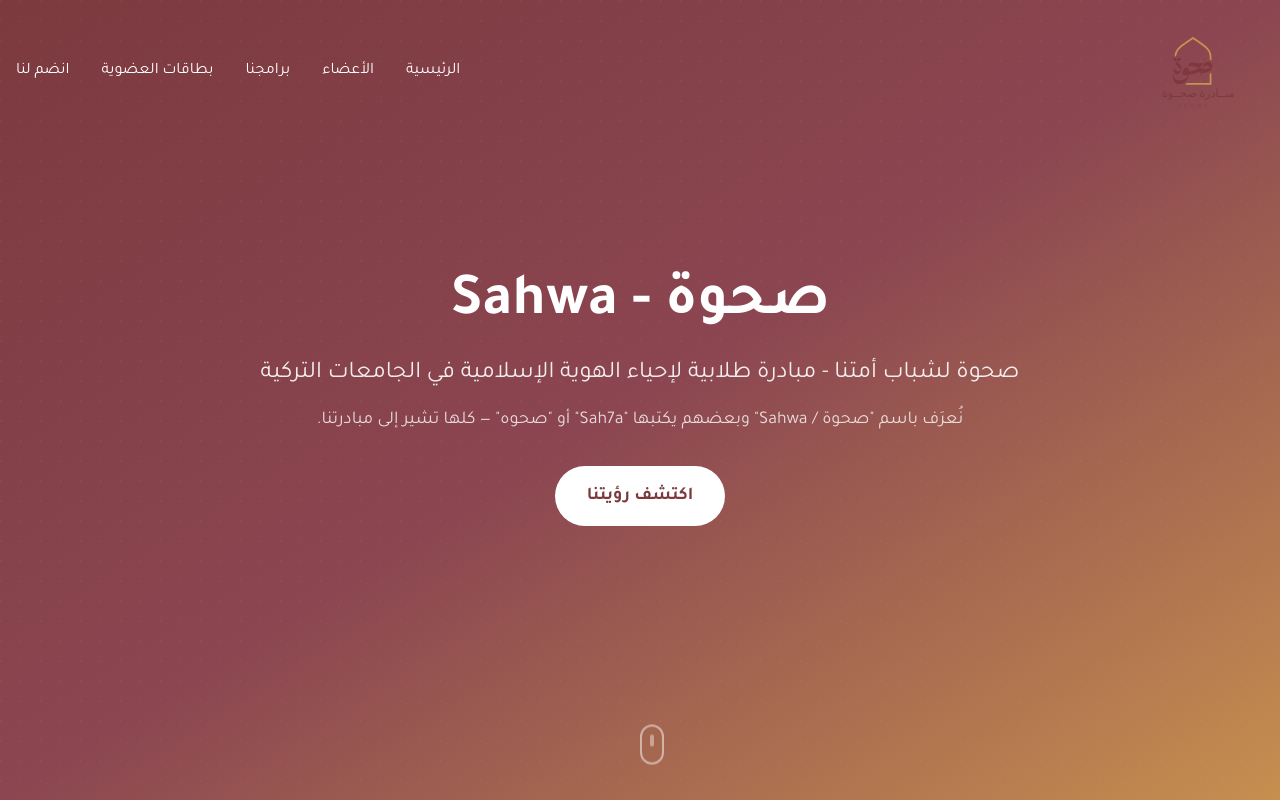
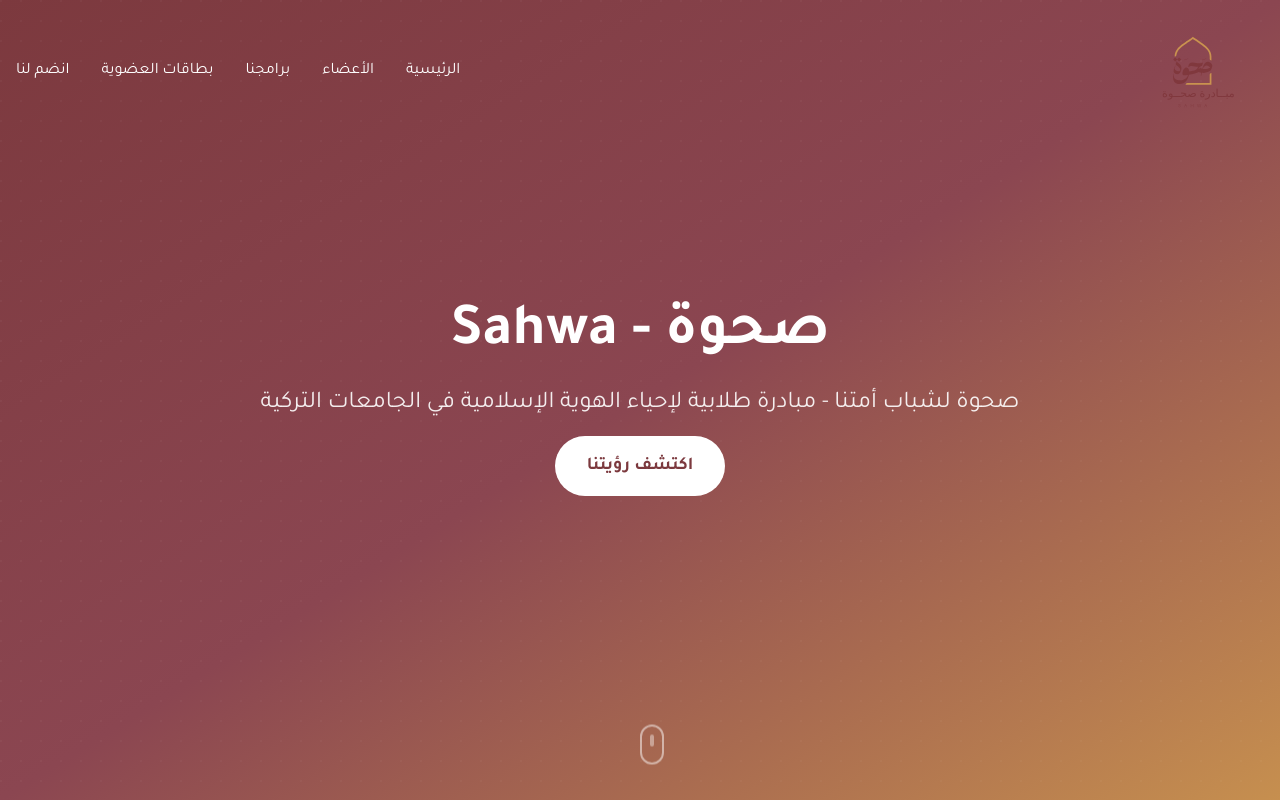
Before and after one commit to mokamaleldin/sahwa, a React (Vite) app: page / in a window 1280 px wide. Shown: the top 800 px of the page. Built offline with nearby package versions, Linux system fonts and the light colour scheme.

Commit message:
fix: remove redundant description in Hero component for clarity

```diff
--- a/src/components/Home/Hero.tsx
+++ b/src/components/Home/Hero.tsx
@@ -28,9 +28,6 @@ const Hero: React.FC = () => {
         <p className="text-xl sm:text-2xl text-white/90 mb-4 leading-relaxed animate-fade-in-up animation-delay-200">
           صحوة لشباب أمتنا - مبادرة طلابية لإحياء الهوية الإسلامية في الجامعات التركية
         </p>
-        <p className="text-base sm:text-lg text-white/80 mb-8 leading-relaxed animate-fade-in-up animation-delay-300">
-          نُعرَف باسم "صحوة / Sahwa" وبعضهم يكتبها "Sah7a" أو "صحوه" — كلها تشير إلى مبادرتنا.
-        </p>
         <button
           onClick={() => document.getElementById('vision')?.scrollIntoView({ behavior: 'smooth' })}
           className="bg-white text-[#7c393e] px-8 py-4 rounded-full font-semibold text-lg hover:bg-gray-100 transform hover:scale-105 transition-all duration-300 animate-fade-in-up animation-delay-400"
```
